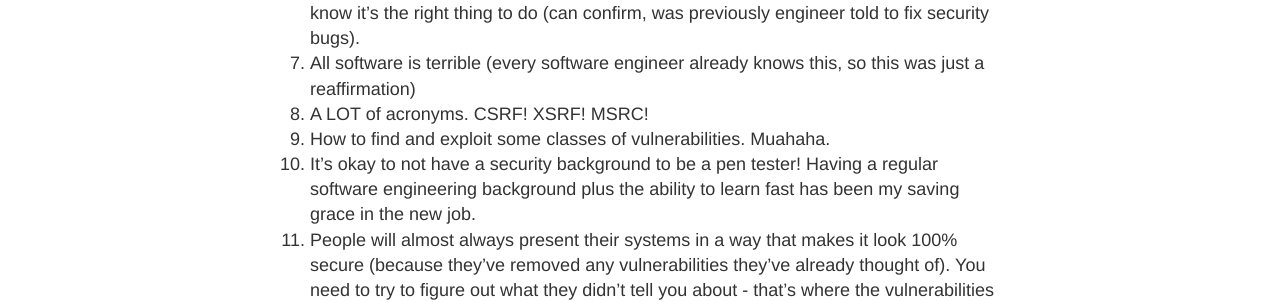
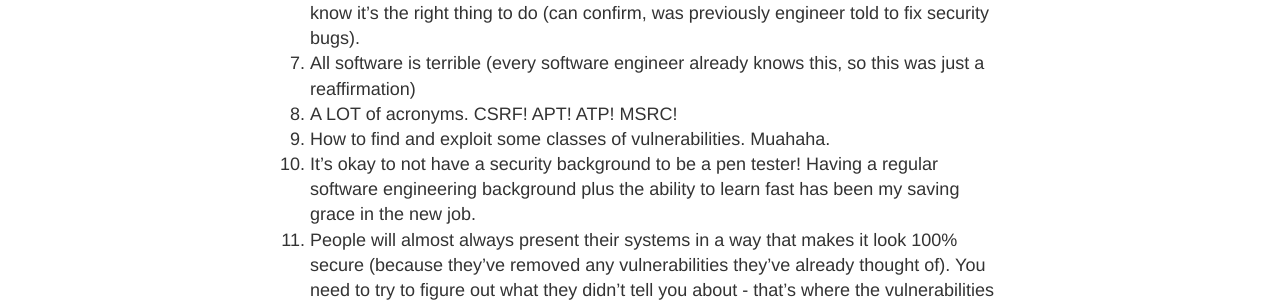
Before and after one commit to mrb113/mrb113.github.io, a Jekyll site: the page built from _posts/2018-8-8-First-Month-In-Security.md, in a window 1280 px wide. Shown: the part 728-1030 px from the top of the page. Built offline with Jekyll 4.4.1, drawn with Linux system fonts in a browser that asks for light colours; comment, search, counter and statistics services are not loaded.

Commit message:
Update 2018-8-8-First-Month-In-Security.md

```diff
--- a/_posts/2018-8-8-First-Month-In-Security.md
+++ b/_posts/2018-8-8-First-Month-In-Security.md
@@ -16,7 +16,7 @@ Here are 17 things I've learned in the past month on the job as a pen tester.
 4. Hacking is only part of the job - a large portion of it is communicating results to the people you want to fix your bugs.
 5. Engineers secretly don't like it when you want them to fix security bugs, even if they know it's the right thing to do (can confirm, was previously engineer told to fix security bugs).
 6. All software is terrible (every software engineer already knows this, so this was just a reaffirmation)
-7. A LOT of acronyms. CSRF! XSRF! MSRC!
+7. A LOT of acronyms. CSRF! APT! ATP! MSRC!
 8. How to find and exploit some classes of vulnerabilities. Muahaha.
 9. It's okay to not have a security background to be a pen tester! Having a regular software engineering background plus the ability to learn fast has been my saving grace in the new job.
 10. People will almost always present their systems in a way that makes it look 100% secure (because they've removed any vulnerabilities they've already thought of). You need to try to figure out what they didn't tell you about - that's where the vulnerabilities probably are.
```
